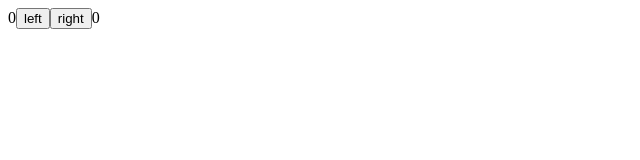
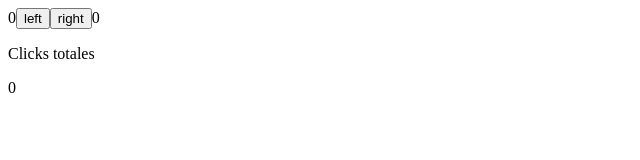
Before and after one commit to miguelgargallo/02_77_003_bootcamp_class_buttons_conditionals, a React (Create React App) app: page / in a window 1280 px wide. Shown: the top 160 px of the page, without its empty margins (0-640 px from the left). Built offline with nearby package versions, Linux system fonts and the light colour scheme.

Commit message:
1.0.1 Arreglado + clicks totales 1.0.1 Arreglado + clicks totales

```diff
--- a/src/index.js
+++ b/src/index.js
@@ -8,13 +8,15 @@ const App = () => {
 
   const [counters, setCounters] = useState({
     left: 0,
-    right: 0
+    right: 0,
+    clicks: 0
   });
 
   const handleClickLeft = () => {
     const newCountersState = {
       left: counters.left + 1,
-      right: counters.right
+      right: counters.right,
+      clicks: counters.clicks + 1
     };
     setCounters(newCountersState);
   };
@@ -22,7 +24,8 @@ const App = () => {
   const handleClickRight = () => {
     setCounters({
       left: counters.left,
-      right: counters.right + 1
+      right: counters.right + 1,
+      clicks: counters.clicks + 1
     });
   };
 
@@ -32,6 +35,8 @@ const App = () => {
       <button onClick={handleClickLeft}>left</button>
       <button onClick={handleClickRight}>right</button>
       {counters.right}
+      <p>Clicks totales</p>
+      <span>{counters.clicks}</span>
     </div>
   );
 };
```
